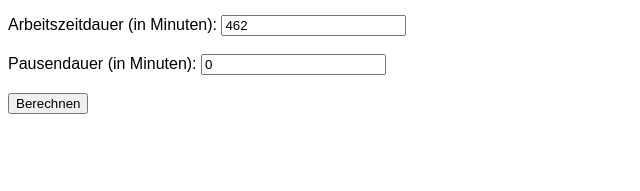
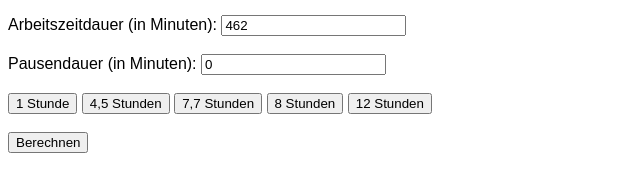
Before and after one commit to Clankcoll/WorkersCompanion, a plain HTML site: page index.html in a window 1280 px wide. Shown: the part 107-298 px from the top of the page, without its empty margins (0-640 px from the left). Drawn offline with Linux system fonts and the light colour scheme.

Commit message:
added QOL buttons to quickly choose time sets

```diff
--- a/index.html
+++ b/index.html
@@ -5,6 +5,12 @@
     <meta name="viewport" content="width=device-width, initial-scale=1.0">
     <title>Zeitberechnung</title>
     <link rel="stylesheet" href="assets/style.css">
+    <script>
+        // JavaScript function um dass Feld dauer zu befüllen mit fertigen Buttons
+        function fillMinutes(minutes) {
+            document.getElementById("dauer").value = minutes;
+        }
+    </script>
 </head>
 <body>
     <h1>Zeitberechnung</h1>
@@ -15,6 +21,11 @@
         <input type="number" id="dauer" name="dauer" required value="462"><br><br>
         <label for="pause">Pausendauer (in Minuten):</label>
         <input type="number" id="pause" name="pause" value="0"><br><br>
+        <button type="button" onclick="fillMinutes(60)">1 Stunde</button>
+        <button type="button" onclick="fillMinutes(270)">4,5 Stunden</button>
+        <button type="button" onclick="fillMinutes(462)">7,7 Stunden</button>
+        <button type="button" onclick="fillMinutes(480)">8 Stunden</button>
+        <button type="button" onclick="fillMinutes(720)">12 Stunden</button><br><br>
         <input type="submit" value="Berechnen">
     </form>
     <div id="ergebnis">
```
